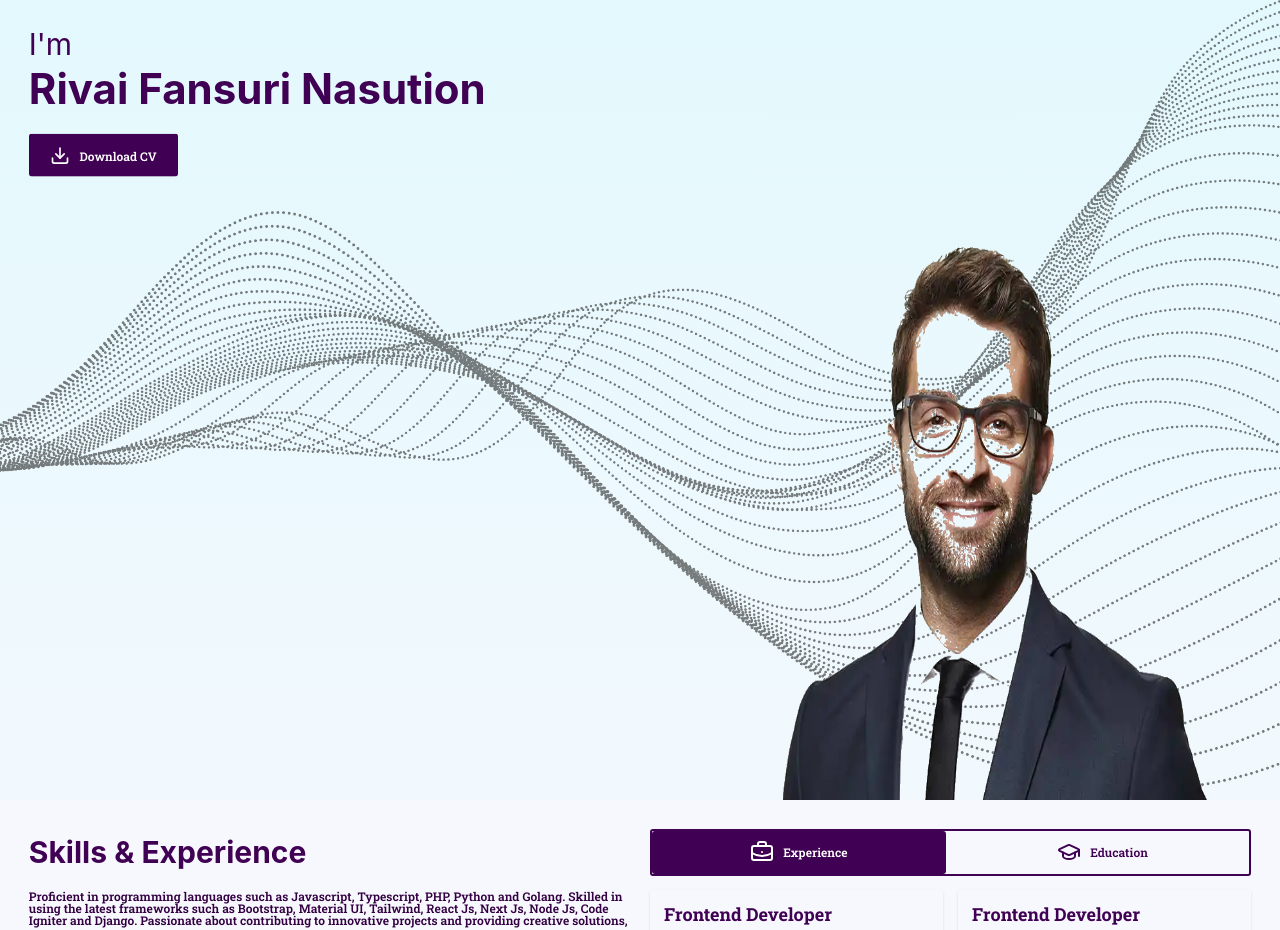
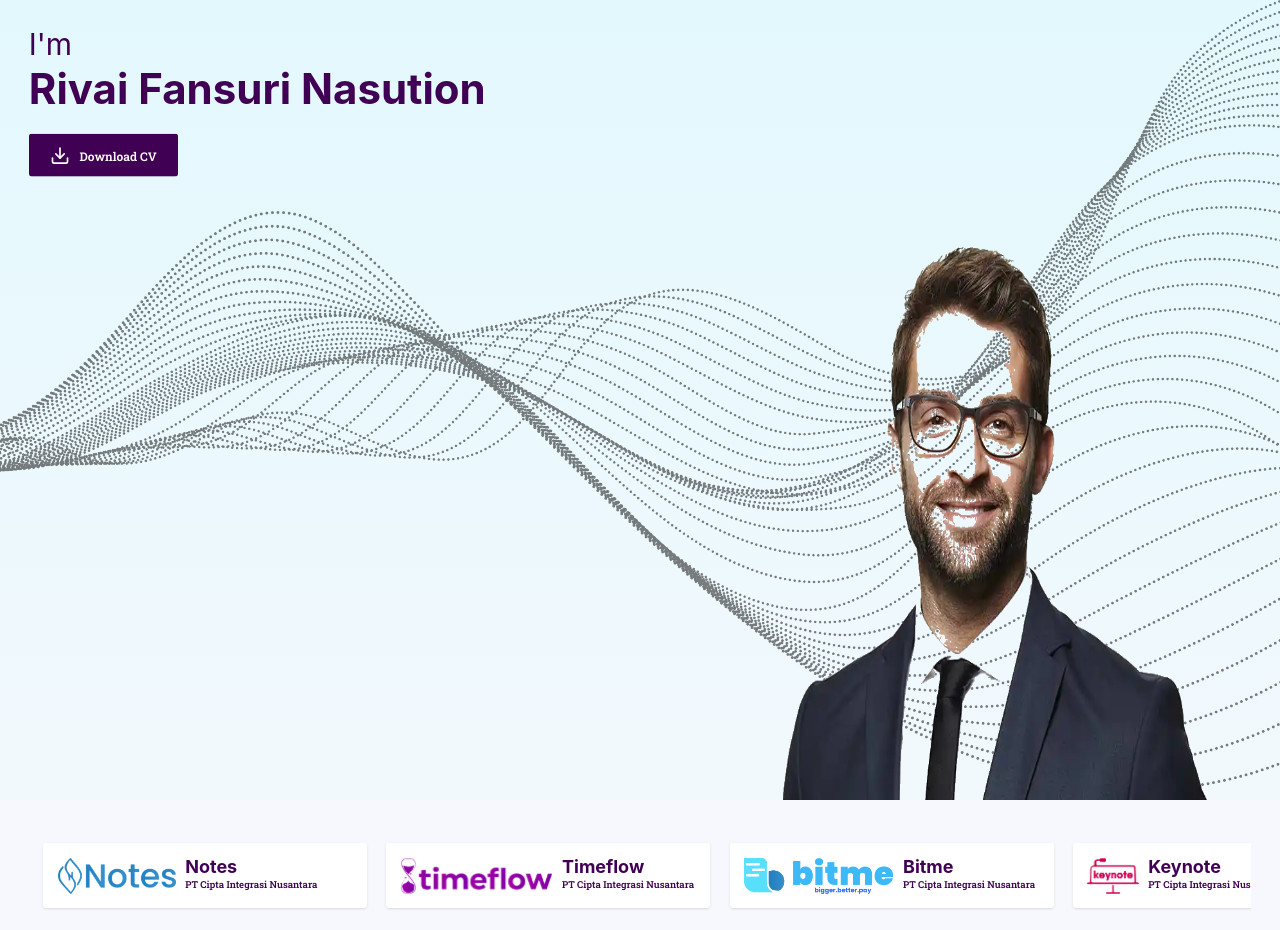
Before and after one commit to rfnasution01/My-Portofolio, a React (Vite) app: page / in a window 1280 px wide. Shown: the top 930 px of the page. Built offline with nearby package versions, Linux system fonts and the light colour scheme; a small style sheet from the web is missing.

Commit message:
feat: slicing project marquee

```diff
--- a/src/App.tsx
+++ b/src/App.tsx
@@ -1,10 +1,11 @@
-import { Homepage, Skill } from "./components/organisms";
+import { Homepage, MarqueeInfo, Skill } from "./components/organisms";
 
 function App() {
   return (
     <div className="bg-background">
       <Homepage />
       <div className="flex flex-col gap-y-48 m-48">
+        <MarqueeInfo />
         <Skill />
         <h1>Kemampuan</h1>
         <h1>My Project</h1>
--- /dev/null
+++ b/src/components/atoms/SectionProject.tsx
@@ -0,0 +1,23 @@
+export function SectionProject({
+  img,
+  title,
+  description,
+}: {
+  img: string | undefined;
+  title?: string;
+  description?: string;
+}) {
+  return (
+    <div className="flex flex-row gap-x-16 shadow hover:shadow-lg p-24 bg-white rounded-lg h-full cursor-pointer">
+      <img src={img} alt={title} className="h-[6rem]" />
+      <div className="flex flex-col gap-y-8">
+        <h5 className="font-sf-pro text-[3rem] font-bold text-primary">
+          {title}
+        </h5>
+        <h5 className="font-roboto text-[1.6rem] font-extralight text-primary text-nowrap">
+          {description}
+        </h5>
+      </div>
+    </div>
+  );
+}
--- a/src/components/organisms/index.tsx
+++ b/src/components/organisms/index.tsx
@@ -1,2 +1,3 @@
 export * from "./homepage";
 export * from "./skill";
+export * from "./marquee-info";
--- /dev/null
+++ b/src/components/organisms/marquee-info.tsx
@@ -0,0 +1,22 @@
+import { DataProject } from "../../const/data-project";
+import { SectionProject } from "../atoms/SectionProject";
+
+export function MarqueeInfo() {
+  return (
+    <div className="p-24 flex gap-x-24 overflow-auto scrollbar">
+      <div className="whitespace-nowrap ">
+        <div className="flex gap-x-32">
+          {DataProject.map((item, idx) => (
+            <div className="min-w-[54rem]" key={idx}>
+              <SectionProject
+                img={item?.img}
+                title={item?.title}
+                description={item?.description}
+              />
+            </div>
+          ))}
+        </div>
+      </div>
+    </div>
+  );
+}
--- /dev/null
+++ b/src/const/data-project.tsx
@@ -0,0 +1,52 @@
+export const DataProject = [
+  {
+    img: "../../public/img/cin/notes.png",
+    title: "Notes",
+    description: "PT Cipta Integrasi Nusantara",
+  },
+  {
+    img: "../../public/img/cin/timeflow.svg",
+    title: "Timeflow",
+    description: "PT Cipta Integrasi Nusantara",
+  },
+  {
+    img: "../../public/img/cin/bitme.png",
+    title: "Bitme",
+    description: "PT Cipta Integrasi Nusantara",
+  },
+  {
+    img: "../../public/img/cin/keynote.png",
+    title: "Keynote",
+    description: "PT Cipta Integrasi Nusantara",
+  },
+  {
+    img: "../../public/img/ri/cvsaya1.png",
+    title: "CVSaya V2.0",
+    description: "PT Raksasa Indonesia",
+  },
+  {
+    img: "../../public/img/ri/alere1.png",
+    title: "Alere",
+    description: "PT Raksasa Indonesia",
+  },
+  {
+    img: "../../public/img/inm/inm.png",
+    title: "Epipay",
+    description: "PT Interprima Nusantara Mandiri",
+  },
+  {
+    img: "../../public/img/rapid/rapid.png",
+    title: "Rapid",
+    description: "PT Rapid Teknologi Indonesia",
+  },
+  {
+    img: "../../public/img/sumaterakopi/sumaterkopi.png",
+    title: "SumateraKopi",
+    description: "sumaterakopi.com",
+  },
+  {
+    img: "../../public/img/silog/silog.png",
+    title: "Silog",
+    description: "PT Semen Indonesia Logistik",
+  },
+];
```
